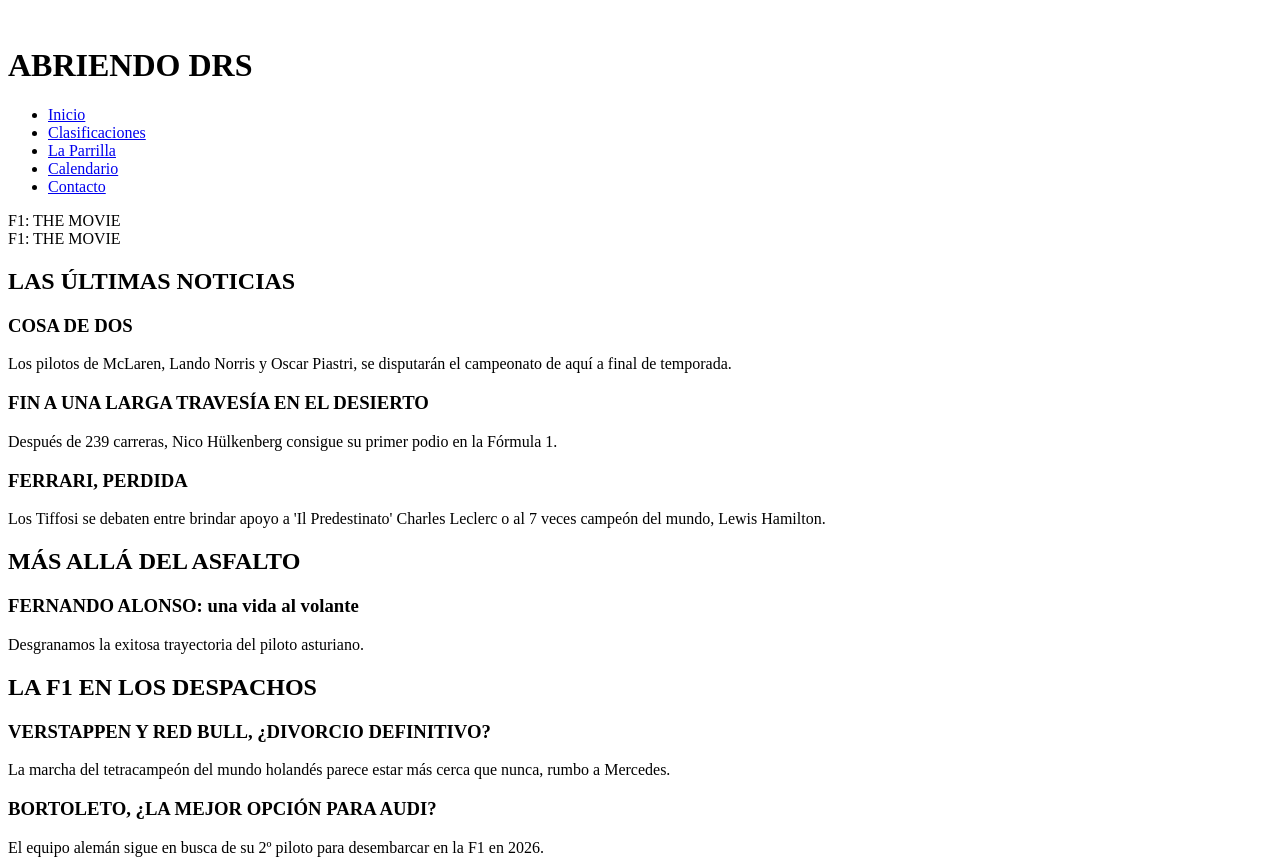
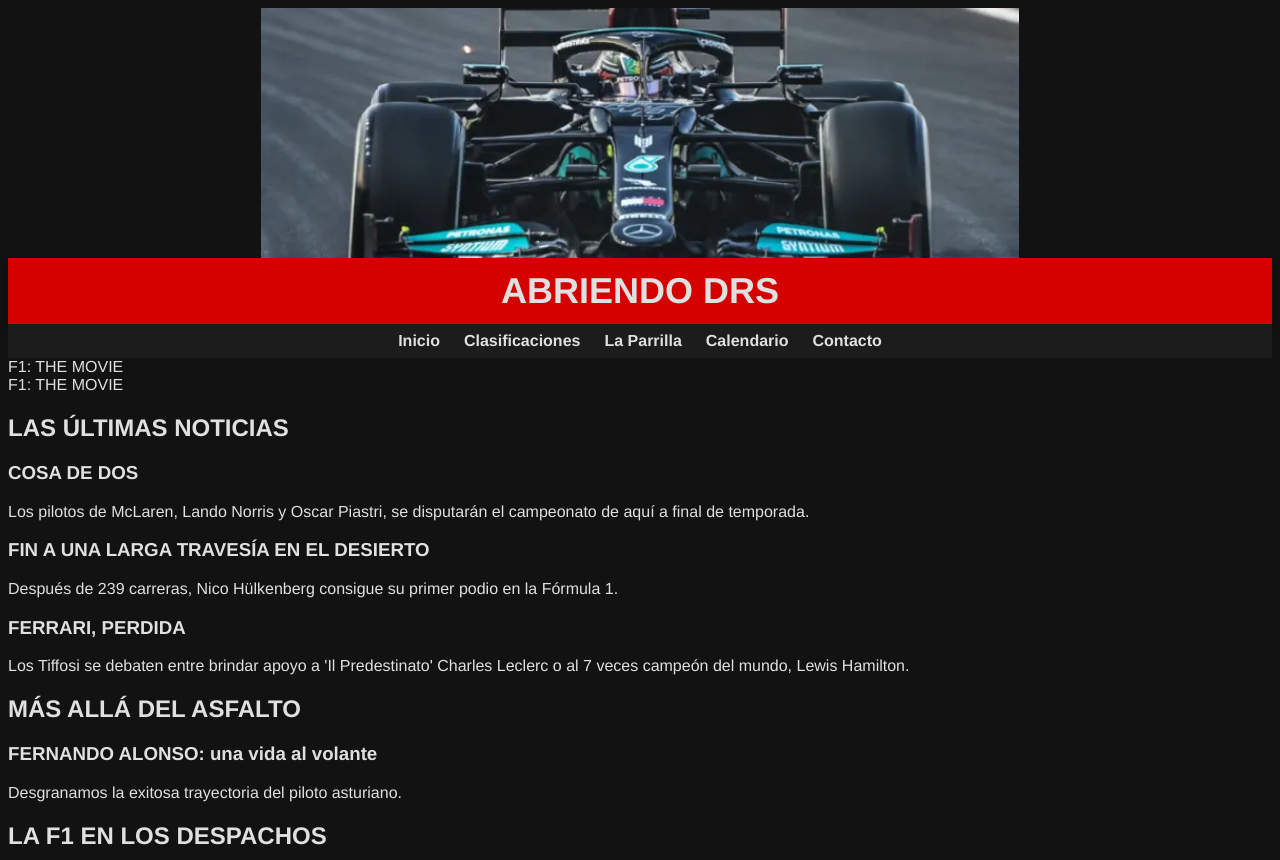
Before and after one commit to sergio-git22/DIARIO_F1, a plain HTML site: page index.html in a window 1280 px wide. Shown: the top 860 px of the page. Drawn offline with Linux system fonts and the light colour scheme.

Commit message:
empiezo CSS

```diff
--- a/index.html
+++ b/index.html
@@ -4,10 +4,11 @@
     <meta charset="UTF-8">
     <meta name="viewport" content="width=device-width, initial-scale=1.0">
     <title>Abriendo DRS</title>
+    <link rel="stylesheet" href="styles.css">
 </head>
 <body>
     <!-- ENCABEZADO -->
-     <img id="imagen-header" src="">
+     <img id="imagen-header" src="portada.webp">
      <header>
         <h1>ABRIENDO DRS</h1>
      </header>
--- /dev/null
+++ b/styles.css
@@ -0,0 +1,61 @@
+/* ESTILO PARA LA PÁGINA */
+body {
+    font-family: 'Franklin Gothic Medium', 'Arial Narrow', Arial, sans-serif;
+    background-color: #121212;
+    color: #e0e0e0;
+}
+
+/* HEADER */
+header {
+    background-color: #d40000;
+    text-align: center;
+    padding: 0.75rem;
+    box-shadow: 0 4px 8px rgba(0,0,0,0.5);
+}
+
+header h1 {
+    margin: 0;
+    text-align: center;
+    font-size: 2.25rem;
+}
+
+#imagen-header {
+    width: 60%;
+    height: 250px;
+    display: block;
+    margin: 0 auto;
+    object-fit: cover;  /* Recorta sin deformar la imagen */
+    transition: width 0.3s ease;
+}
+
+/* BARRA DE NAVEGACIÓN */
+nav {
+    background-color: #1c1c1c;
+    padding: 0.5rem 0;
+}
+
+nav ul {
+    display: flex;
+    list-style: none;
+    justify-content: center;
+    gap: 1.5rem;
+    margin: 0;
+    padding: 0;
+}
+
+nav li a {
+    text-decoration: none;
+    font-weight: bold;
+    color: #e0e0e0;
+}
+
+nav li a:hover {
+    color: #d40000;
+}
+
+/* PANTALLA REDUCIDA */
+@media screen and (max-width: 768px) {
+    #imagen-header {
+        width: 100%;
+    }
+}
```
Also changed, not shown: portada.webp (added).
